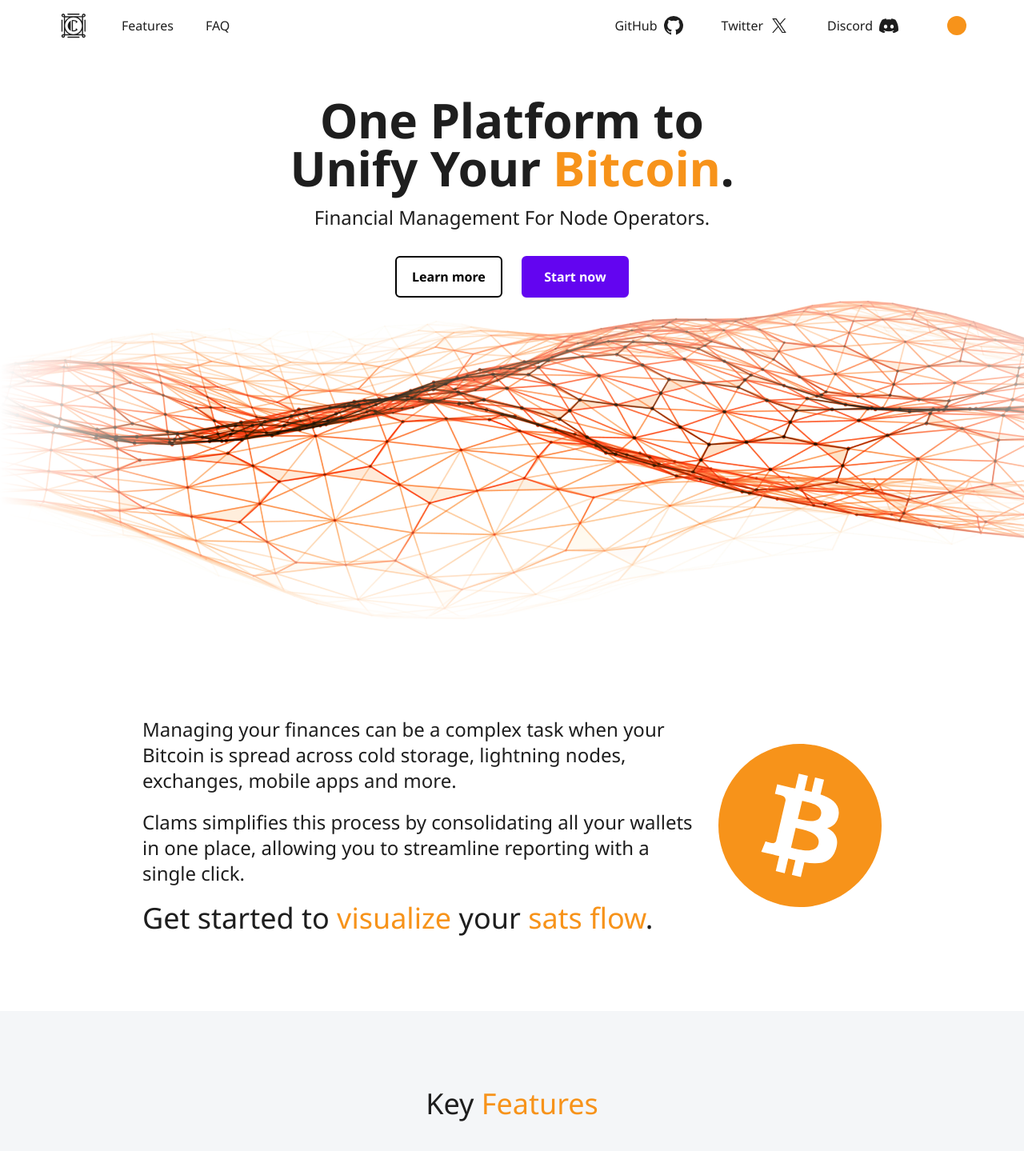
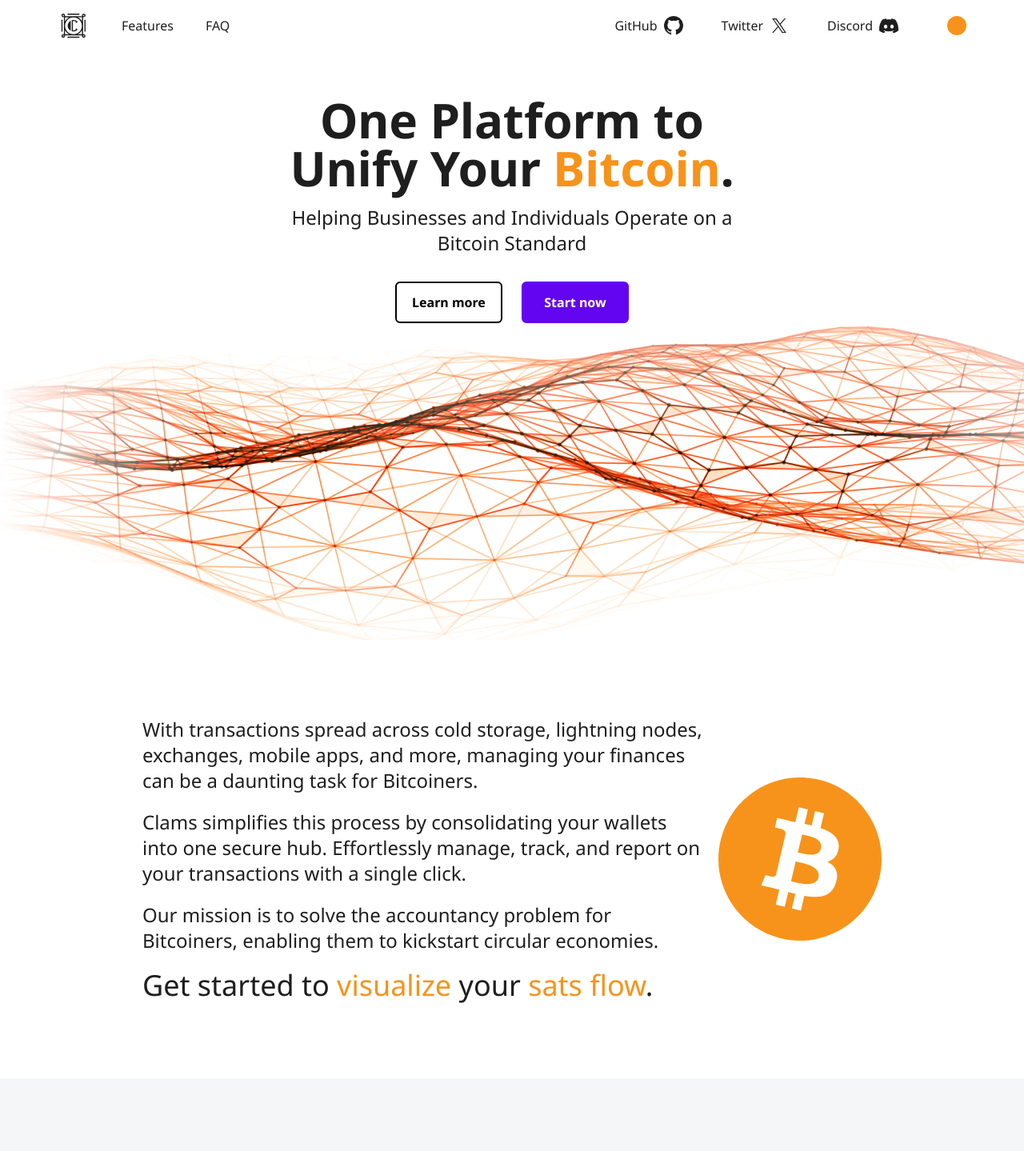
Before and after one commit to clams-tech/website, a SvelteKit app: page / in a window 1280 px wide. Shown: the top 1439 px of the page at 80% size. Built offline with nearby package versions, Linux system fonts and the light colour scheme.

Commit message:
Add personal note to homepage and revised copy for the why sections

```diff
--- a/src/routes/+page.svelte
+++ b/src/routes/+page.svelte
@@ -149,17 +149,13 @@
 <section class="flex flex-col items-center w-full h-screen">
 	<div class="px-6 flex justify-center w-full max-w-[610px] mt-[120px]">
 		<div class="z-10 flex flex-col items-center w-full text-center">
-			<!-- <h1 class="text-6xl font-bold">One Platform to Unify Your Bitcoin.</h1> -->
 			<h1 class="text-6xl font-bold mb-4">
 				One Platform to Unify Your <span class="text-light-orange">Bitcoin</span>.
 			</h1>
-			<!-- <h1 class="text-6xl font-bold">Financial Management For Your Bitcoin.</h1> -->
-			<!-- <h2 class="text-4xl">{$t('app.hero.tagline')}</h2> -->
-			<!-- <h2 class="text-4xl text-light-purple">
-				Financial Management and Reporting Across All Your Wallets.
-			</h2> -->
-			<!-- <h2 class="text-4xl text-light-purple">Simplified Financial Management For Your Bitcoin.</h2> -->
-			<h2 class="text-2xl mb-8">Financial Management For Node Operators.</h2>
+			<h2 class="text-2xl mb-8">
+				Helping Businesses and Individuals Operate on a Bitcoin Standard
+			</h2>
+
 			<div class="flex gap-6">
 				<a
 					href="https://docs.clams.tech"
@@ -192,19 +188,16 @@
 <section class="px-6 py-[72px] md:py-[96px] flex items-center justify-center w-full gap-4">
 	<div class="flex flex-col justify-between w-full max-w-[704px] gap-5">
 		<h2 class="text-2xl">
-			Managing your finances can be a complex task when your Bitcoin is spread across cold storage,
-			lightning nodes, exchanges, mobile apps and more.
+			With transactions spread across cold storage, lightning nodes, exchanges, mobile apps, and
+			more, managing your finances can be a daunting task for Bitcoiners.
 		</h2>
-		<!-- <h2 class="text-2xl">
-			Managing your finances as a lightning node operator can be a complex and daunting task.
-		</h2> -->
-		<!-- <h2 class="text-2xl">
-			Clams simplifies the effort by providing an intuitive interface that showcases the most
-			powerful features of your node.
-		</h2> -->
 		<h2 class="text-2xl">
-			Clams simplifies this process by consolidating all your wallets in one place, allowing you to
-			streamline reporting with a single click.
+			Clams simplifies this process by consolidating your wallets into one secure hub. Effortlessly
+			manage, track, and report on your transactions with a single click.
+		</h2>
+		<h2 class="text-2xl">
+			Our mission is to solve the accountancy problem for Bitcoiners, enabling them to kickstart
+			circular economies.
 		</h2>
 		<div class="flex items-center gap-2">
 			<h2 class="text-4xl text-bold">
@@ -325,6 +318,27 @@
 		</div>
 	</div>
 </section>
+<!-- Who? -->
+<section
+	class="px-6 py-[72px] md:py-[96px] flex items-center justify-center w-full bg-[#F4F6F8] dark:bg-[#1e1e1e]"
+>
+	<div class="flex flex-col justify-between w-full gap-5 max-w-4xl">
+		<h1 class="text-4xl text-center">A <span class="text-light-orange">Note</span> from Us</h1>
+		<h2 class="text-2xl">Hey!</h2>
+		<h2 class="text-2xl">
+			We're Aaron and John, a couple of musicians who took the orange pill, and like so many others,
+			we couldn't think of anything else. Thanks to Bitcoin, we're not just excited about the future
+			– we're on a mission to shape it.
+		</h2>
+		<h2 class="text-2xl">
+			Inspired by the optimism and talent found in this community, we decided to use our skills to
+			build Clams. Why stop at having the best money? We also need the best tools to help Bitcoiners
+			manage their finances in a self-sovereign way.
+		</h2>
+		<h2 class="text-2xl">We are our first customers, and we hope you will join us.</h2>
+		<h2 class="text-2xl">Cheers, Aaron & John</h2>
+	</div>
+</section>
 <!-- Scroll to top -->
 <section class="px-6 py-[72px] md:py-[96px] flex items-center justify-center w-full">
 	<a
```
